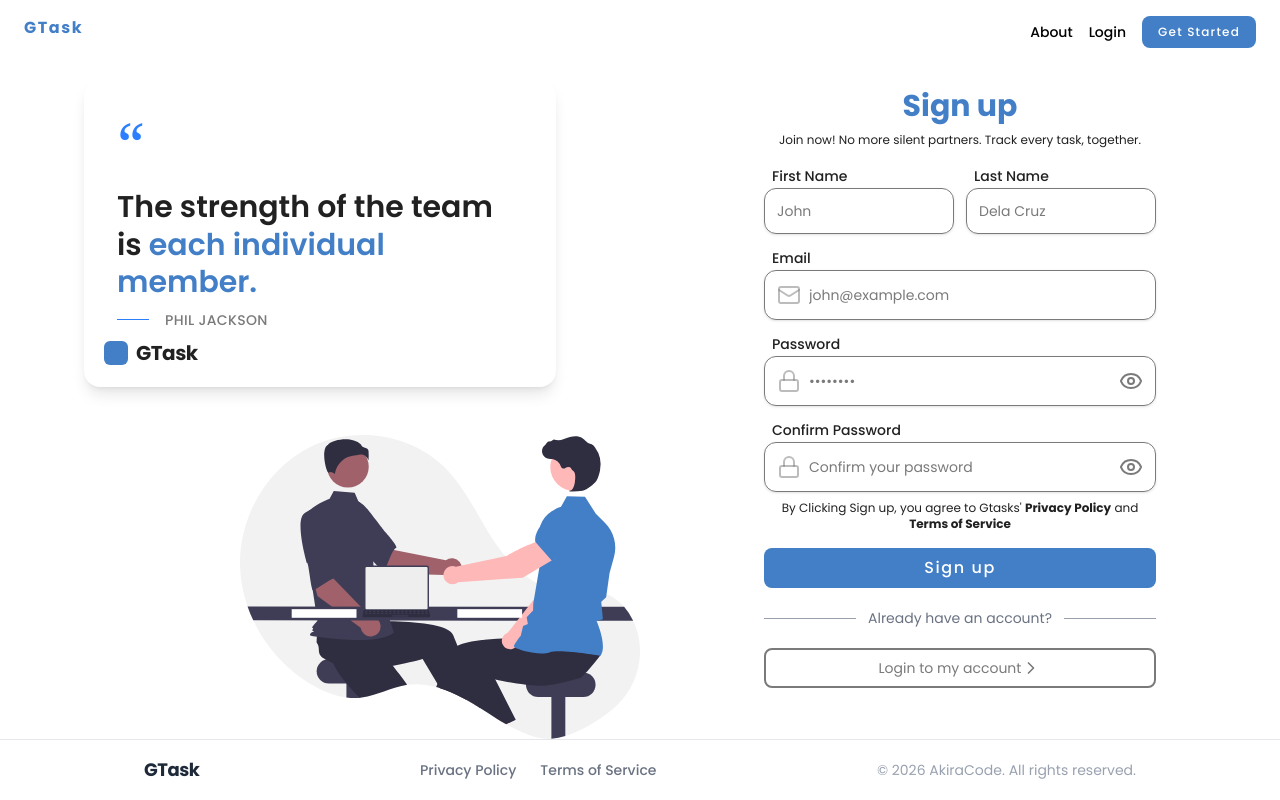
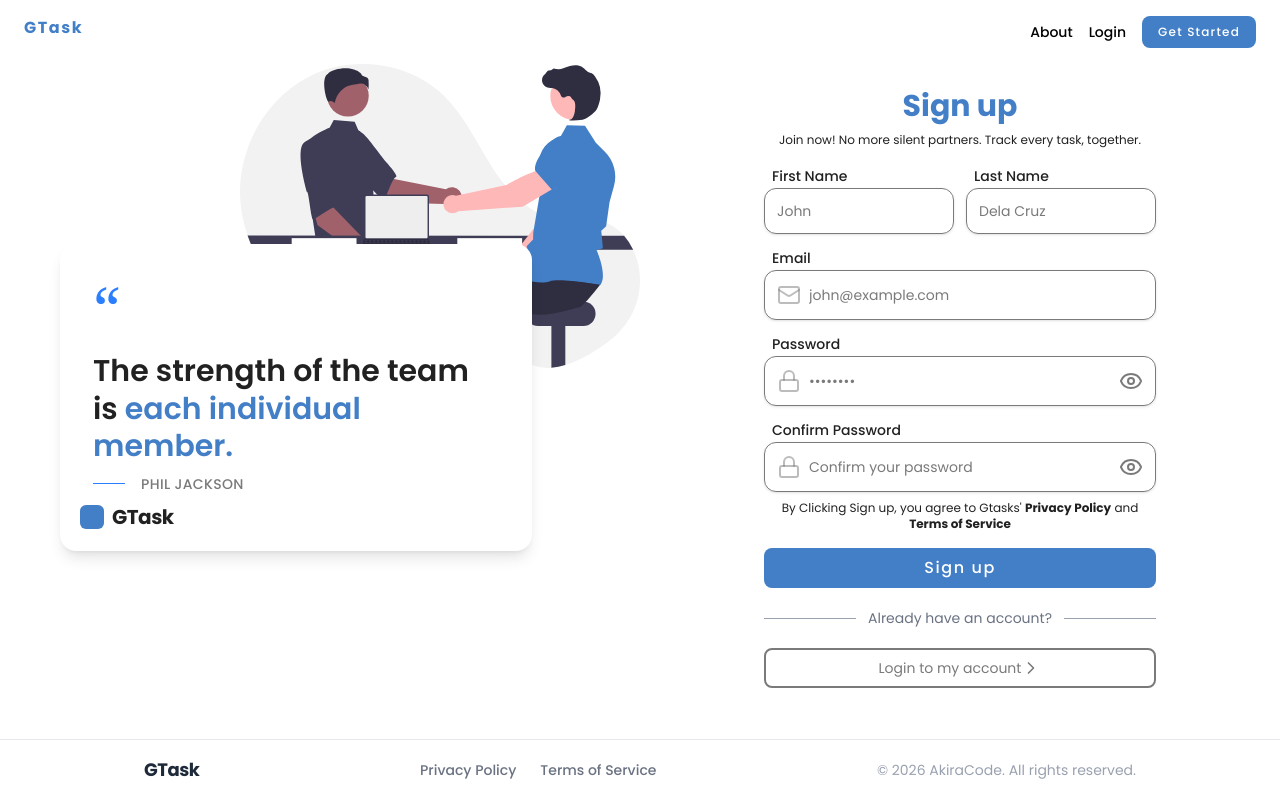
Before and after one commit to AkiraC0de/Task-Management, a React (Vite) app in the folder frontend/: page /signup in a window 1280 px wide. Built offline with nearby package versions, Linux system fonts and the light colour scheme; no server answers.

Commit message:
frontend: fixed the unconsistent auth pages hero style

```diff
--- a/frontend/src/features/Auth/Hero.jsx
+++ b/frontend/src/features/Auth/Hero.jsx
@@ -1,37 +1,14 @@
 import { useNavigate } from "react-router-dom"
 import AuthIllustration from "../../components/illustrations/AuthIllustration"
 import SecondaryButton from "../../components/SecondaryButton"
+import QuouteCard from "./QuouteCard"
 
 const Hero = ({state = "login"}) => {
   const navigate = useNavigate()
   return (
     <div className="p-4 relative hidden lg:flex flex-row md:flex-col gap-5 items-center overflow-hidden">
-
-      <div className="relative z-10 p-5 pt-0 w-full max-w-lg">
-        <div className="bg-white p-8 pb-14 rounded-2xl border border-white/20 shadow-lg">
-
-          <div className="text-blue-500 text-6xl font-serif mb-4 leading-none">“</div>
-
-          <h1 className="text-3xl font-semibold text-primary-text leading-tight mb-2">
-            The strength of the team is <span className="text-primary">each individual member.</span>
-          </h1>
-
-          <div className="flex items-center gap-4">
-            <div className="h-px w-8 bg-blue-500"></div>
-            <p className="text-secondary-text font-medium tracking-wide uppercase text-sm">
-              Phil Jackson
-            </p>
-          </div>
-
-          <div className="absolute bottom-10 left-10 flex items-center gap-2">
-            <div className="w-6 h-6 bg-primary rounded-md"></div>
-            <span className="text-primary-text font-bold text-xl tracking-tight">GTask</span>
-          </div>
-        </div>
-
-
-      </div>
-      <AuthIllustration className="w-90 absolute bottom-0 right-0 z-8 md:w-100 md:flex hidden "/>
+      <QuouteCard className="absolute top-45 left-10 z-10 p-5 pt-0 w-full max-w-lg"/>
+      <AuthIllustration className="w-90 absolute top-0 right-0 z-8 md:w-100 md:flex hidden "/>
     </div>
   )
 }
--- /dev/null
+++ b/frontend/src/features/Auth/QuouteCard.jsx
@@ -0,0 +1,27 @@
+const QuouteCard = ({className}) => {
+  return (
+    <div className={className}>
+      <div className="bg-white p-8 pb-14 rounded-2xl border border-white/20 shadow-lg">
+
+        <div className="text-blue-500 text-6xl font-serif mb-4 leading-none">“</div>
+
+        <h1 className="text-3xl font-semibold text-primary-text leading-tight mb-2">
+          The strength of the team is <span className="text-primary">each individual member.</span>
+        </h1>
+
+        <div className="flex items-center gap-4">
+          <div className="h-px w-8 bg-blue-500"></div>
+          <p className="text-secondary-text font-medium tracking-wide uppercase text-sm">
+            Phil Jackson
+          </p>
+        </div>
+
+        <div className="absolute bottom-10 left-10 flex items-center gap-2">
+          <div className="w-6 h-6 bg-primary rounded-md"></div>
+          <span className="text-primary-text font-bold text-xl tracking-tight">GTask</span>
+        </div>
+      </div>
+    </div>
+  )
+}
+export default QuouteCard
```
